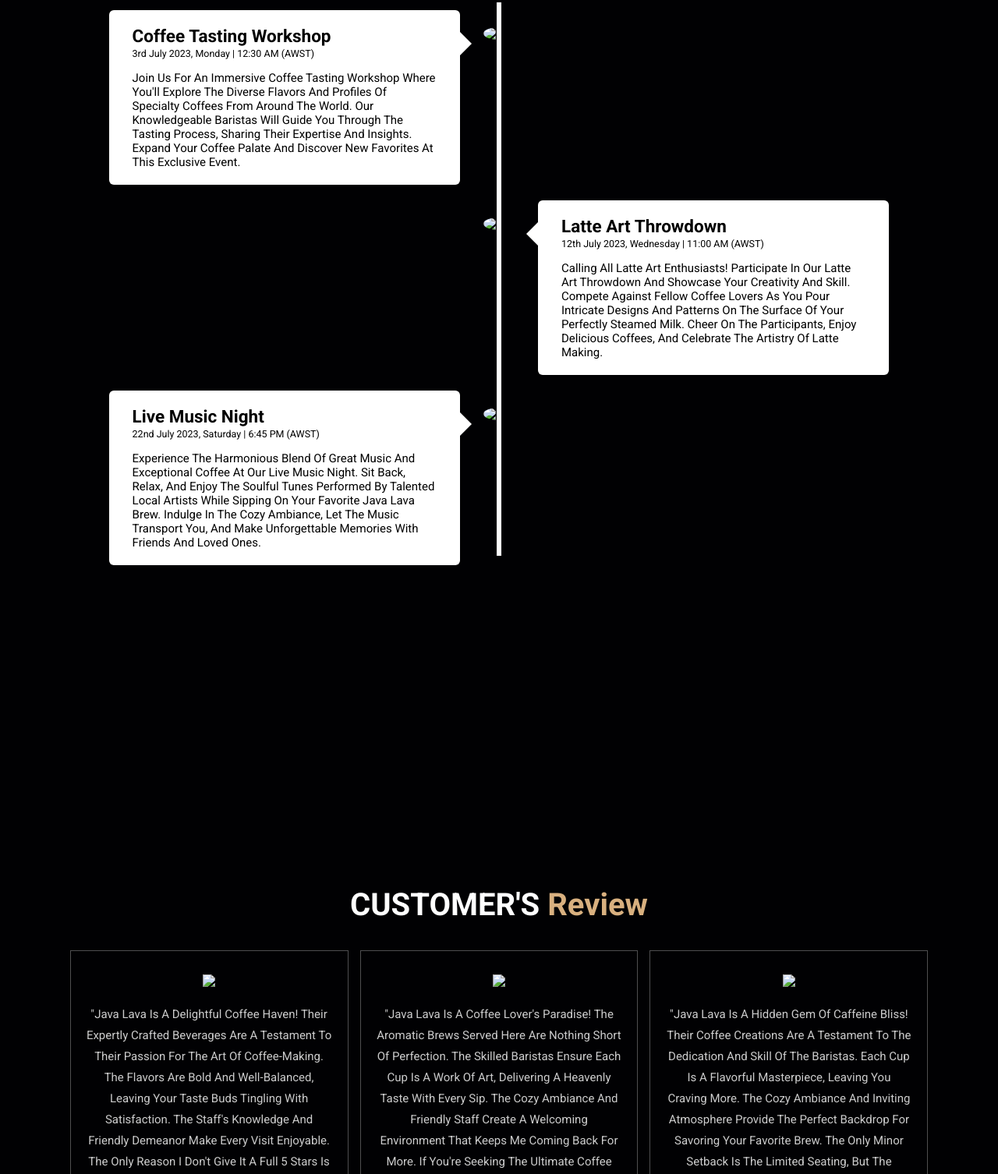
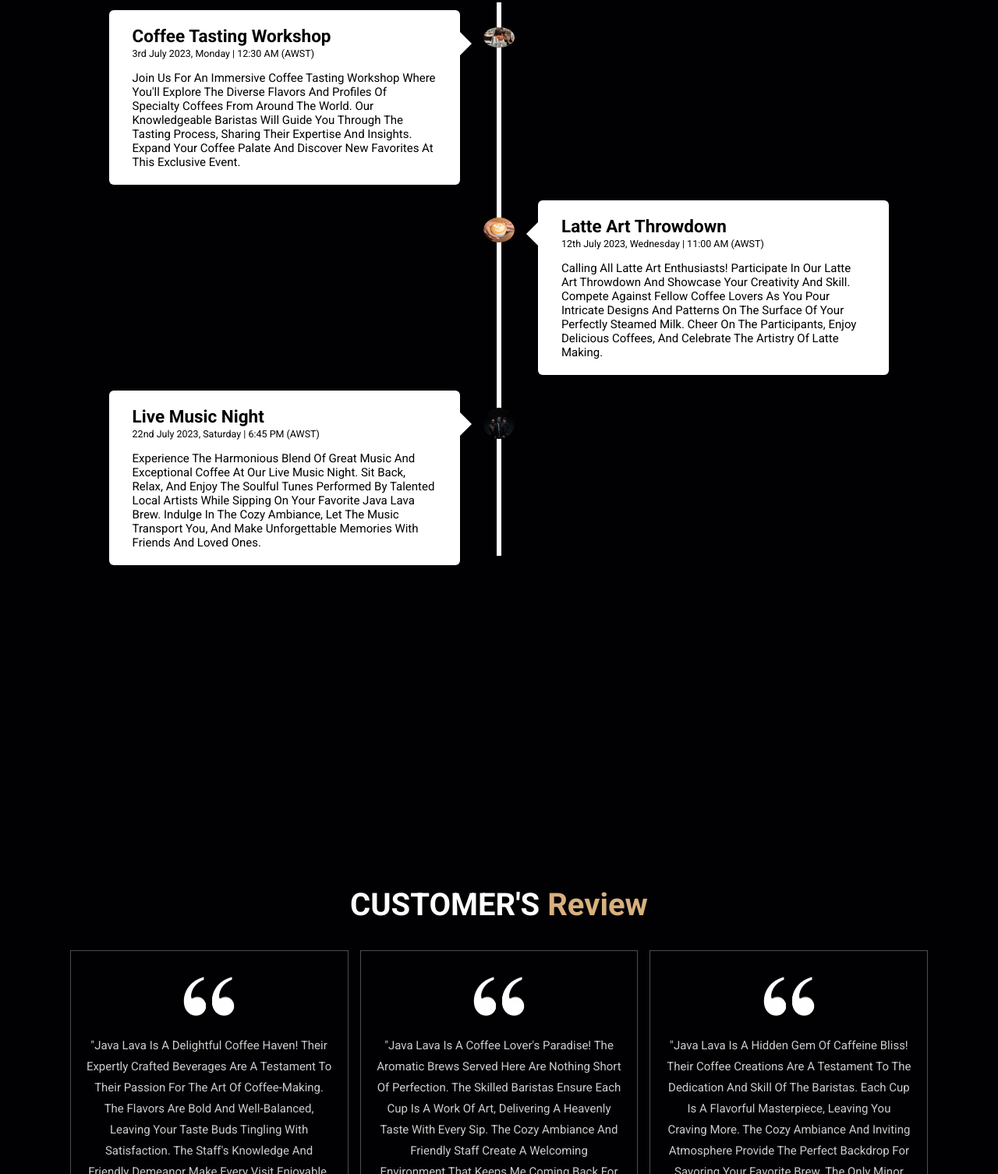
Before and after one commit to S9k8/javalava-cafe, a plain HTML site: page index.html in a window 1280 px wide. Shown: the part 2565-4071 px from the top of the page at 78% size. Drawn offline with Linux system fonts and the light colour scheme; the site is published under a folder, as on GitHub Pages, so addresses that start at the root find nothing.

Commit message:
updated image paths

```diff
--- a/index.html
+++ b/index.html
@@ -112,7 +112,7 @@
             <h1 class="heading"><span>upcoming</span> events </h1>
             <div class="timeline">
                 <div class="events-container left-container">
-                    <img src="/assets/images/coffee-tasting.png">
+                    <img src="./assets/images/coffee-tasting.png">
                     <div class="events-box">
                         <h2>Coffee Tasting Workshop</h2>
                         <small>3rd July 2023, Monday | 12:30 AM (AWST)</small>
@@ -122,7 +122,7 @@
                 </div>
 
                 <div class="events-container right-container">
-                    <img src="/assets/images/latte-art.png">
+                    <img src="./assets/images/latte-art.png">
                     <div class="events-box">
                         <h2>Latte Art Throwdown</h2>
                         <small>12th July 2023, Wednesday | 11:00 AM (AWST)</small>
@@ -132,7 +132,7 @@
                 </div>
 
                 <div class="events-container left-container">
-                    <img src="/assets/images/elements.png">
+                    <img src="./assets/images/elements.png">
                     <div class="events-box">
                         <h2>Live Music Night</h2>
                         <small>22nd July 2023, Saturday | 6:45 PM (AWST)</small>
@@ -142,7 +142,7 @@
                 </div>
 
                 <div class="events-container right-container">
-                    <img src="/assets/images/pairing.png">
+                    <img src="./assets/images/pairing.png">
                     <div class="events-box">
                         <h2>Coffee and Food Pairing Masterclass</h2>
                         <small>30th July 2023, Sunday | 11:30 AM (AWST)</small>
@@ -164,7 +164,7 @@
             <div class="box-container">
 
                 <div class="box">
-                    <img src="/assets/images/quote.png" class="quote">
+                    <img src="./assets/images/quote.png" class="quote">
                     <p>"Java Lava is a delightful coffee haven! Their expertly crafted beverages are a testament to their passion for the art of coffee-making. The flavors are bold and well-balanced, leaving your taste buds tingling with satisfaction. The staff's knowledge and friendly demeanor make every visit enjoyable. The only reason I don't give it a full 5 stars is the occasional wait during peak hours. Nonetheless, the quality of their coffee makes it worth the slight inconvenience."</p>
                     <img src="./assets/images/User-1.jpg" class="user">
                     <h3>Salija Khadka</h3>
@@ -179,7 +179,7 @@
                 </div>
 
                 <div class="box">
-                    <img src="/assets/images/quote.png" class="quote">
+                    <img src="./assets/images/quote.png" class="quote">
                     <p>"Java Lava is a coffee lover's paradise! The aromatic brews served here are nothing short of perfection. The skilled baristas ensure each cup is a work of art, delivering a heavenly taste with every sip. The cozy ambiance and friendly staff create a welcoming environment that keeps me coming back for more. If you're seeking the ultimate coffee experience, Java Lava is the place to be!"</p><br>
                     <img src="./assets/images/User-2.png" class="user">
                     <h3>Sujala Ghimire</h3>
@@ -194,7 +194,7 @@
                 </div>
 
                 <div class="box">
-                    <img src="/assets/images/quote.png" class="quote">
+                    <img src="./assets/images/quote.png" class="quote">
                     <p>"Java Lava is a hidden gem of caffeine bliss! Their coffee creations are a testament to the dedication and skill of the baristas. Each cup is a flavorful masterpiece, leaving you craving more. The cozy ambiance and inviting atmosphere provide the perfect backdrop for savoring your favorite brew. The only minor setback is the limited seating, but the outstanding coffee makes it worth the occasional wait. Java Lava is a must-visit for coffee aficionados!"</p>
                     <img src="./assets/images/User-3.png" class="user">
                     <h3>Abhi Khanal</h3>
```
